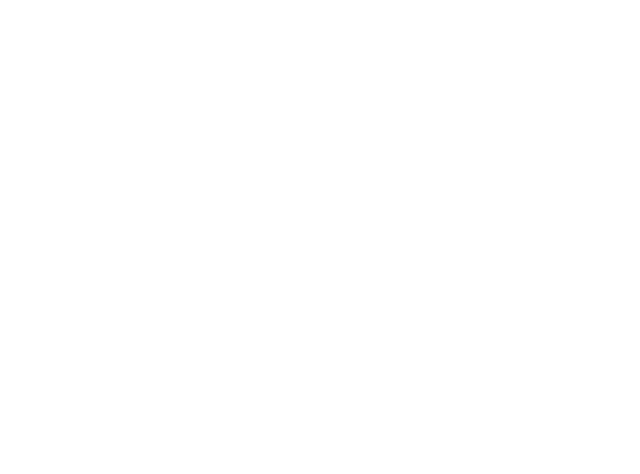
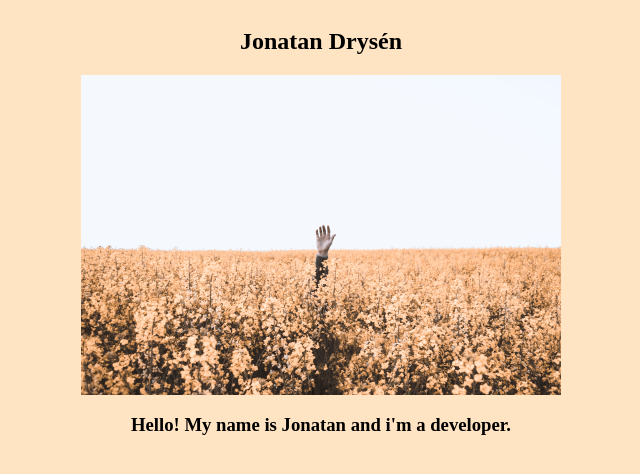
Before and after one commit to JonatanDrysen/lexicon-HTMLCSS-aboutme, a website: page src/index.html in a window 1280 px wide. Shown: the whole page, without its empty margins (319-959 px from the left). Drawn offline with Linux system fonts and the light colour scheme.

Commit message:
add intro with img

```diff
--- a/src/index.html
+++ b/src/index.html
@@ -1,11 +1,20 @@
 <!DOCTYPE html>
 <html lang="en">
-<head>
-    <meta charset="UTF-8">
-    <meta name="viewport" content="width=device-width, initial-scale=1.0">
-    <title>Document</title>
-</head>
-<body>
+    <head>
+        <meta charset="UTF-8">
+        <meta name="viewport" content="width=device-width, initial-scale=1.0">
+        <title>About me</title>
+    </head>
 
-</body>
+    <body style="background-color: bisque;">
+        <section style="display: flex; flex-direction: column; align-items: center;">
+            <h1>Jonatan Drysén</h1>
+            <img
+                style="width: 30rem;"
+                src="/img/daniel-jensen-UDleHDOhBZ8-unsplash.jpg"
+                alt="hand waving hello"
+            />
+            <h3>Hello! My name is Jonatan and i'm a developer.</h3>
+        </section>
+    </body>
 </html>
```
Also changed, not shown: img/daniel-jensen-UDleHDOhBZ8-unsplash.jpg (added).
